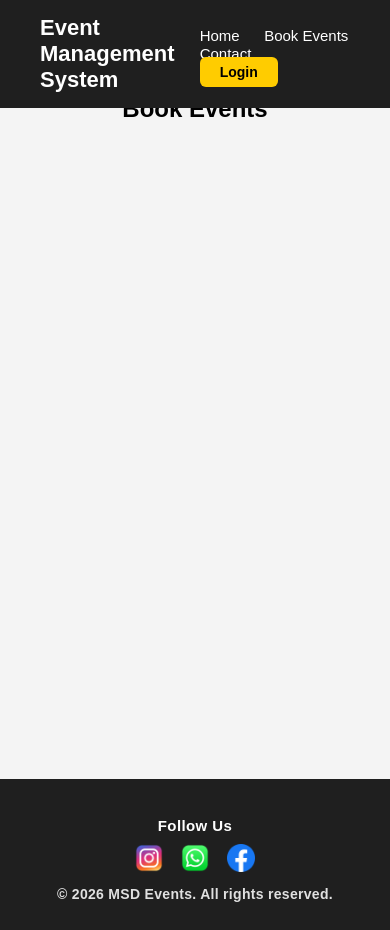
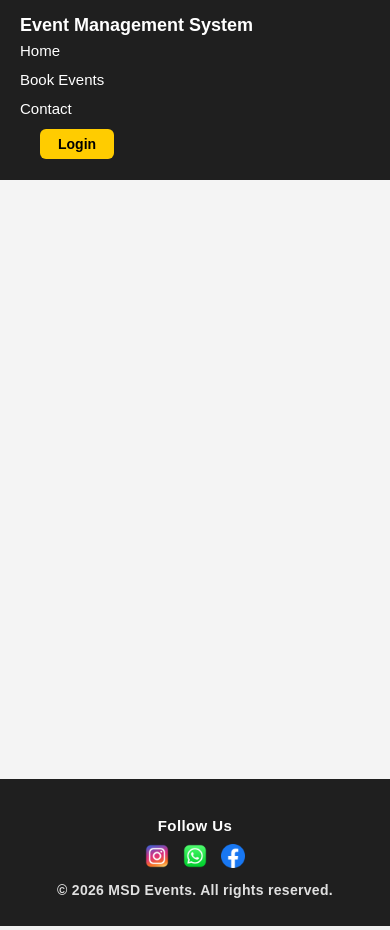
Before and after one commit to Navanee-1108/music-event-management-system, a Django app: page /events/ in a window 390 px wide. Run offline with Django 5.2, Linux system fonts and the light colour scheme; data that the repository does not hold is empty.

Commit message:
Music Event Management System

```diff
--- a/event_management/event_management/settings.py
+++ b/event_management/event_management/settings.py
@@ -138,8 +138,8 @@ EMAIL_HOST = 'smtp.gmail.com'
 EMAIL_PORT = 587
 EMAIL_USE_TLS = True
 
-EMAIL_HOST_USER = 'navaneethakrishnan6380@gmail.com'          # 🔴 admin email
-EMAIL_HOST_PASSWORD = 'twywfnurpgxppglw'  # 🔴 gmail app password
+EMAIL_HOST_USER = 'your_email@gmail.com'          # 🔴 admin email
+EMAIL_HOST_PASSWORD = 'your_gmail_app_password'  # 🔴 gmail app password
 
 DEFAULT_FROM_EMAIL = EMAIL_HOST_USER
 ADMIN_EMAIL = EMAIL_HOST_USER
--- a/event_management/events/static/css/style.css
+++ b/event_management/events/static/css/style.css
@@ -1090,3 +1090,171 @@ footer {
     background: #ffd633;
     color: #000 !important;
 }
+
+
+/* ================= MOBILE RESPONSIVE ================= */
+
+@media (max-width: 1024px){
+
+/* Event grid tablets */
+.event-grid{
+    grid-template-columns: repeat(2,1fr);
+}
+
+.gallery-grid{
+    grid-template-columns: repeat(2,1fr);
+}
+
+.home-section{
+    padding:40px 30px;
+}
+
+.detail-box{
+    flex-direction:column;
+    align-items:center;
+}
+
+.detail-box img{
+    width:100%;
+    max-width:420px;
+}
+
+}
+
+
+/* ================= MOBILE ================= */
+
+@media (max-width: 768px){
+
+/* Navbar stack */
+.navbar{
+    flex-direction:column;
+    align-items:flex-start;
+    padding:15px 20px;
+}
+
+.navbar nav{
+    display:flex;
+    flex-direction:column;
+    width:100%;
+}
+
+.navbar nav a{
+    margin:6px 0;
+}
+.navbar nav a.auth-btn{
+    width:auto;
+    display:inline-block;
+    align-self:flex-start;
+    padding:7px 18px;
+}
+
+
+/* Banner text */
+.banner-content h1{
+    font-size:28px;
+}
+
+.banner-content p{
+    font-size:14px;
+}
+
+
+/* Gallery */
+.gallery{
+    padding:20px;
+}
+
+.gallery-grid{
+    grid-template-columns:1fr;
+}
+
+
+/* Events */
+.event-grid{
+    grid-template-columns:1fr;
+    padding:20px;
+}
+
+
+/* Event card image */
+.event-card img{
+    height:200px;
+}
+
+
+/* Event detail page */
+.detail-box{
+    padding:30px 20px;
+}
+
+
+/* Contact form */
+.contact-page .contact-form{
+    width:90%;
+    padding:30px 20px;
+}
+
+
+/* Booking form */
+.booking-card{
+    width:90%;
+}
+
+
+/* Auth forms */
+.auth-card{
+    width:90%;
+}
+
+
+/* My bookings cards */
+.my-bookings-wrapper{
+    flex-direction:column;
+    padding:0 20px;
+}
+
+.booking-card{
+    width:100%;
+}
+
+
+/* Footer icons */
+.site-footer .social-links{
+    gap:14px;
+}
+
+.site-footer .social-links img{
+    width:24px;
+    height:24px;
+}
+
+}
+
+
+/* ================= SMALL MOBILE ================= */
+
+@media (max-width:480px){
+
+.logo{
+    font-size:18px;
+}
+
+.banner-content h1{
+    font-size:24px;
+}
+
+.banner-content p{
+    font-size:13px;
+}
+
+.section-desc{
+    font-size:14px;
+}
+
+.btn{
+    padding:6px 14px;
+    font-size:13px;
+}
+
+}
--- a/event_management/events/templates/auth/login.html
+++ b/event_management/events/templates/auth/login.html
@@ -8,6 +8,7 @@
 
     <form method="POST">
       {% csrf_token %}
+      <input type="hidden" name="next" value="{{ next }}">
 
       <!-- ✅ EMAIL LOGIN -->
       <input
--- a/event_management/events/templates/auth/register.html
+++ b/event_management/events/templates/auth/register.html
@@ -7,6 +7,7 @@
     <h2>Register</h2>
 
     <form method="POST">
+      <input type="hidden" name="next" value="{{ next }}">
       {% csrf_token %}
 
       <!-- 👤 Display name -->
--- a/event_management/events/templates/events/base.html
+++ b/event_management/events/templates/events/base.html
@@ -1,5 +1,6 @@
 {% load static %}
 <!DOCTYPE html>
+<meta name="viewport" content="width=device-width, initial-scale=1.0">
 <html>
 <head>
     <title>Event Management System</title>
--- a/event_management/events/views.py
+++ b/event_management/events/views.py
@@ -13,12 +13,23 @@ from django.contrib.admin.views.decorators import staff_member_required
 
 
 def login_view(request):
+
+    # already logged in
+    if request.user.is_authenticated:
+        next_url = request.GET.get("next")
+        if next_url:
+            return redirect(next_url)
+        return redirect("home")
+
     next_url = request.GET.get("next")
+
     if request.method == "POST":
         email = request.POST.get("email")
         password = request.POST.get("password")
 
-        user = authenticate(username=email, password=password)
+        next_url = request.POST.get("next")
+
+        user = authenticate(request, username=email, password=password)
 
         if user:
             login(request, user)
@@ -27,14 +38,15 @@ def login_view(request):
                 return redirect(next_url)
 
             return redirect("home")
+
         else:
             messages.error(request, "Invalid email or password")
 
-    return render(request, "auth/login.html")
+    return render(request, "auth/login.html", {"next": next_url})
+def register_view(request):
 
+    next_url = request.GET.get("next")
 
-
-def register_view(request):
     if request.method == "POST":
         name = request.POST.get("username")
         email = request.POST.get("email")
@@ -57,9 +69,13 @@ def register_view(request):
         )
 
         messages.success(request, "Registered successfully")
+
+        if next_url:
+            return redirect(f"/login/?next={next_url}")
+
         return redirect("login")
 
-    return render(request, "auth/register.html")
+    return render(request, "auth/register.html", {"next": next_url})
 
 
 def logout_view(request):
```
Also changed, not shown: 1 other file.
